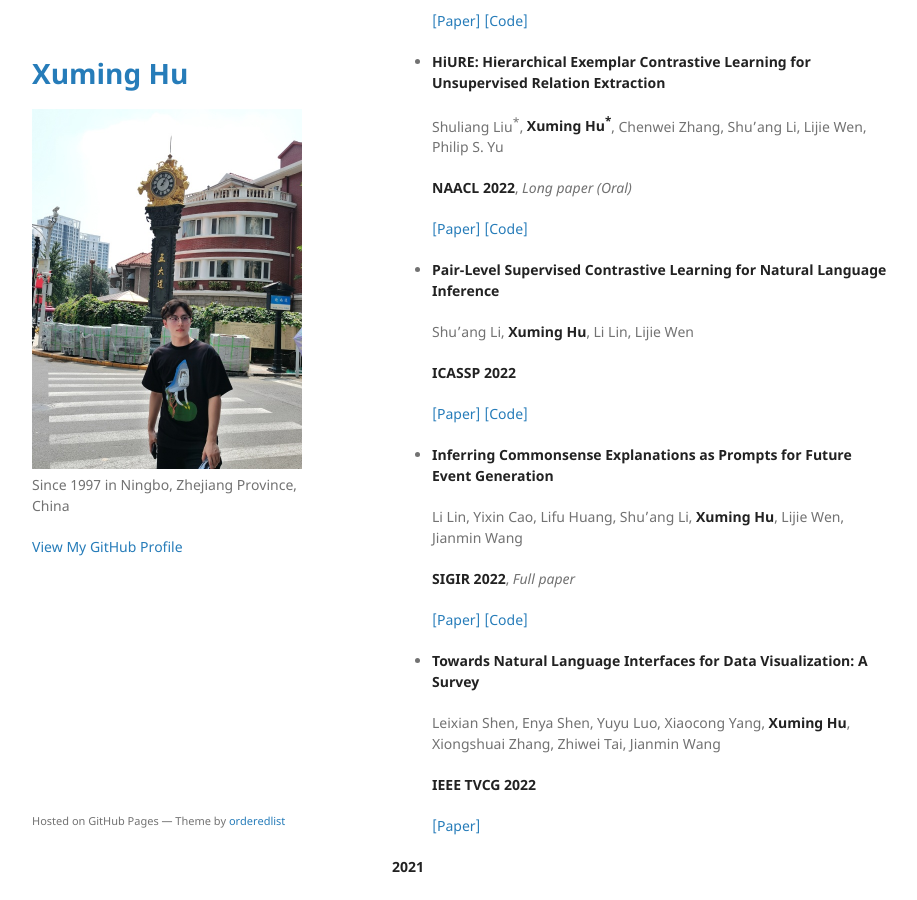
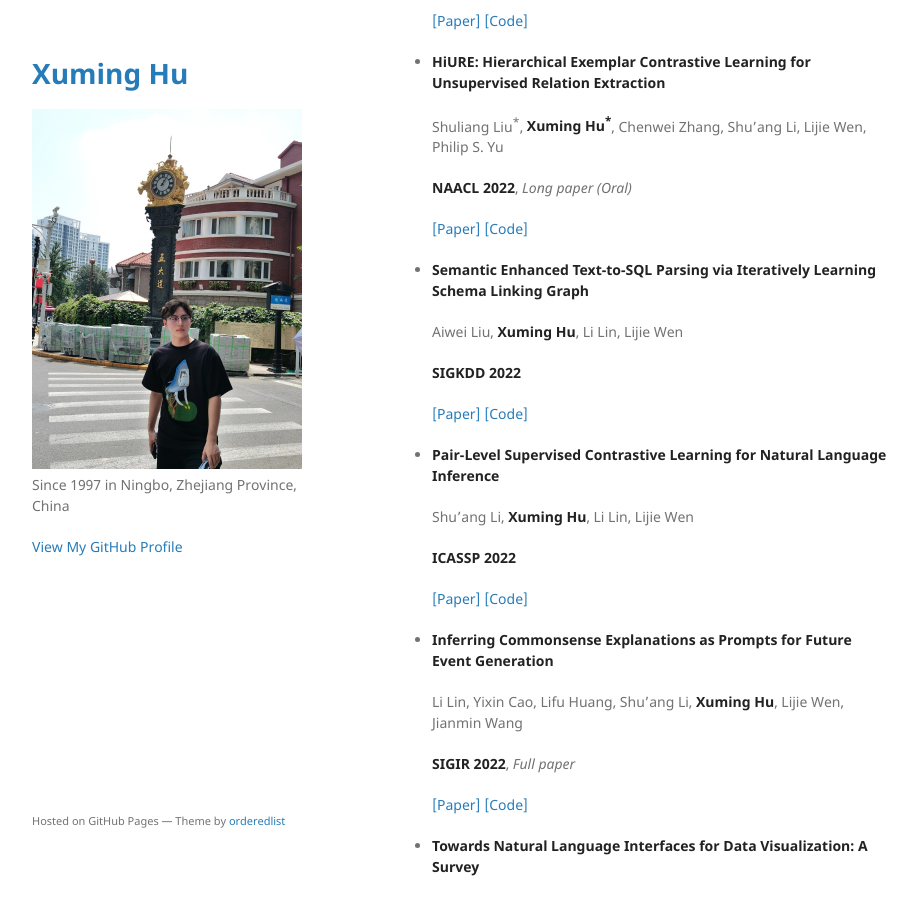
Before and after one commit to xuminghu/xuminghu.github.io, a Jekyll site: the page built from index.md, in a window 1280 px wide and 900 px high, scrolled down 780 px. Shown: the whole window, without its empty margins (178-1095 px from the left). Built offline with Jekyll 4.4.1, drawn with Linux system fonts in a browser that asks for light colours; our own code applies the rules of GitHub Pages for plain Markdown files.

Commit message:
homepage

```diff
--- a/index.md
+++ b/index.md
@@ -39,6 +39,14 @@ Contact: hxm19@mails.tsinghua.edu.cn
   **NAACL 2022**, *Long paper (Oral)*
 
   [[Paper]](https://arxiv.org/abs/2205.02225) [[Code]](https://github.com/THU-BPM/HiURE)
+
+- **Semantic Enhanced Text-to-SQL Parsing via Iteratively Learning Schema Linking Graph**
+
+  Aiwei Liu, **Xuming Hu**, Li Lin, Lijie Wen
+
+  **SIGKDD 2022**
+
+  [[Paper]](https://xuminghu.github.io) [[Code]](https://xuminghu.github.io)
 
 - **Pair-Level Supervised Contrastive Learning for Natural Language Inference**
 
```
